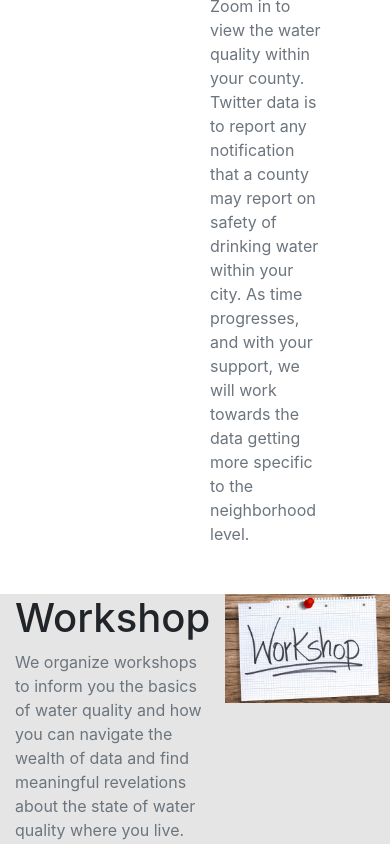
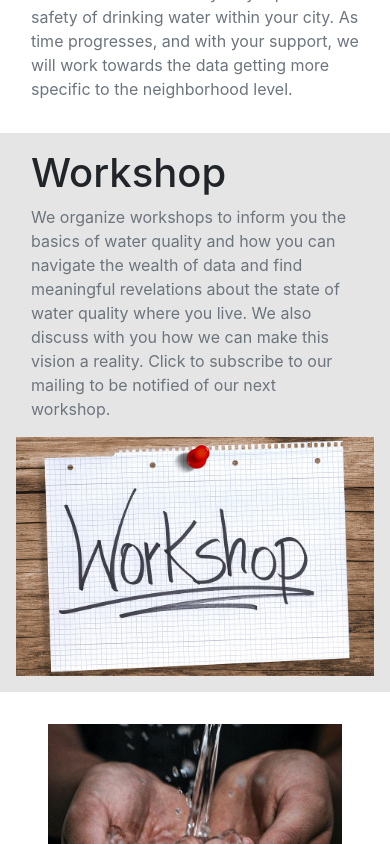
Before and after one commit to codefordenver/waterbeacon, a React (Create React App) app in the folder frontend/: page /#/ in a window 390 px wide. Shown: the part 1780-2624 px from the top of the page. Built offline with nearby package versions, Linux system fonts and the light colour scheme; no server answers.

Commit message:
fixing article flex direction

```diff
--- a/frontend/src/Pages/styleHome.css
+++ b/frontend/src/Pages/styleHome.css
@@ -68,10 +68,23 @@
   max-height: 350px;
 }
 
+.bg-white article {
+  padding: 2rem 3rem;
+}
+
 @media only screen and (max-width: 600px) {
   .bg-white img {
     max-width: 100%;
   }
+
+  .bg-white article {
+    padding: 1rem;
+  }
+
+  .bg-white article .row {
+    flex-direction: column;
+  }
+
   #open-data {
     flex-flow: row wrap;
     margin: 0rem;
--- a/frontend/src/components/OpenData.css
+++ b/frontend/src/components/OpenData.css
@@ -1,8 +1,4 @@
 #opendata {
-  padding-top: 2rem;
-  padding-bottom: 2rem;
-  padding-left: 3rem;
-  padding-right: 3rem;
   height: 100%;
   background-color: white;
 }
--- a/frontend/src/components/Subscribe.js
+++ b/frontend/src/components/Subscribe.js
@@ -1,5 +1,5 @@
 import React from 'react';
-import { Card, Container, Col, Image, Row } from 'react-bootstrap';
+import { Container, Col, Image, Row } from 'react-bootstrap';
 import { NavHashLink } from 'react-router-hash-link';
 
 import subscribe from '../images/water-flowing.jpg'
--- a/frontend/src/components/WorkShop.css
+++ b/frontend/src/components/WorkShop.css
@@ -1,8 +1,4 @@
 #workshop {
-  padding-top: 2rem;
-  padding-bottom: 2rem;
-  padding-left: 3rem;
-  padding-right: 3rem;
   height: 100%;
   background-color: #e5e5e5;
 }
@@ -30,6 +26,5 @@
   }
   #workshop {
     margin: 0rem;
-    padding: 0rem;
   }
 }
```
